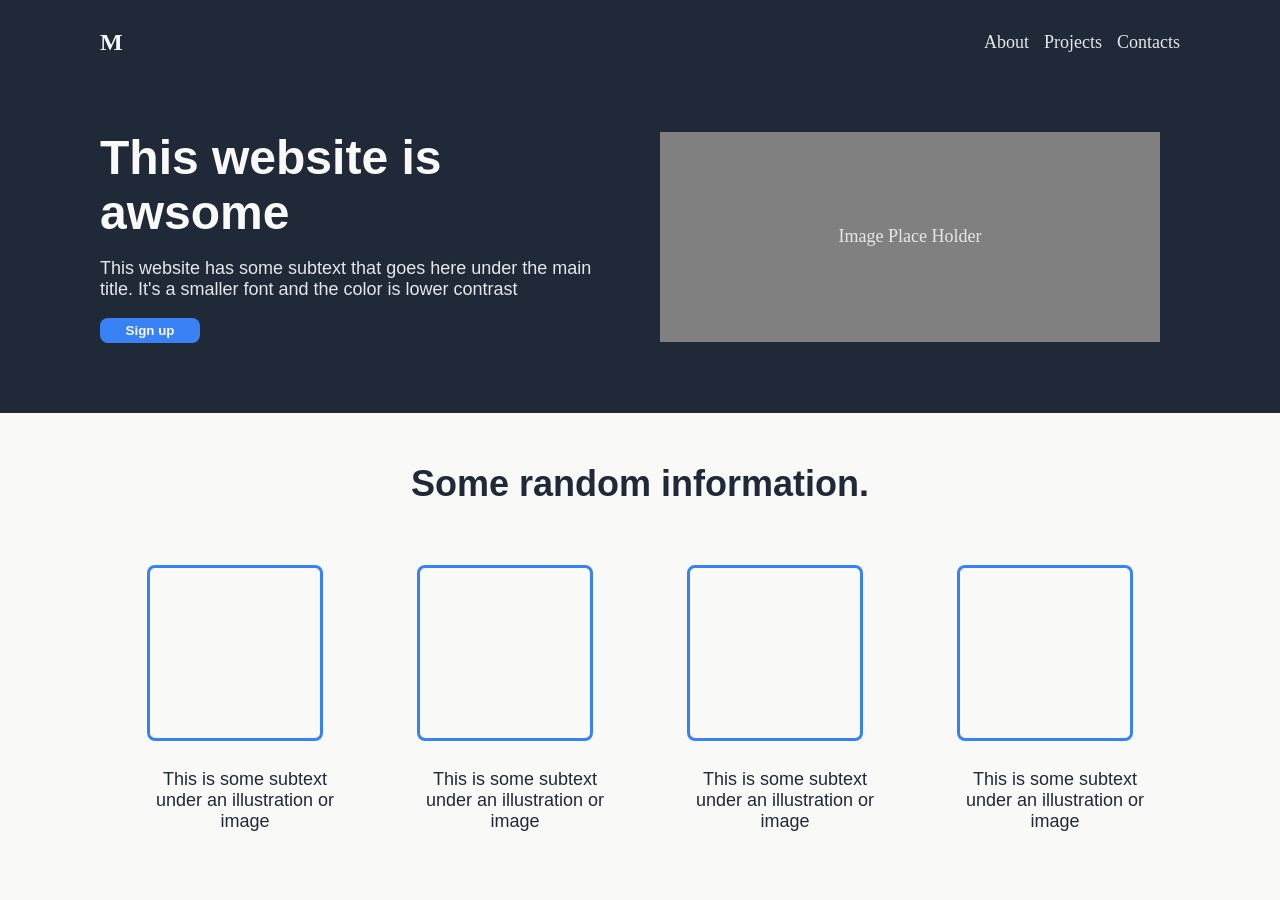
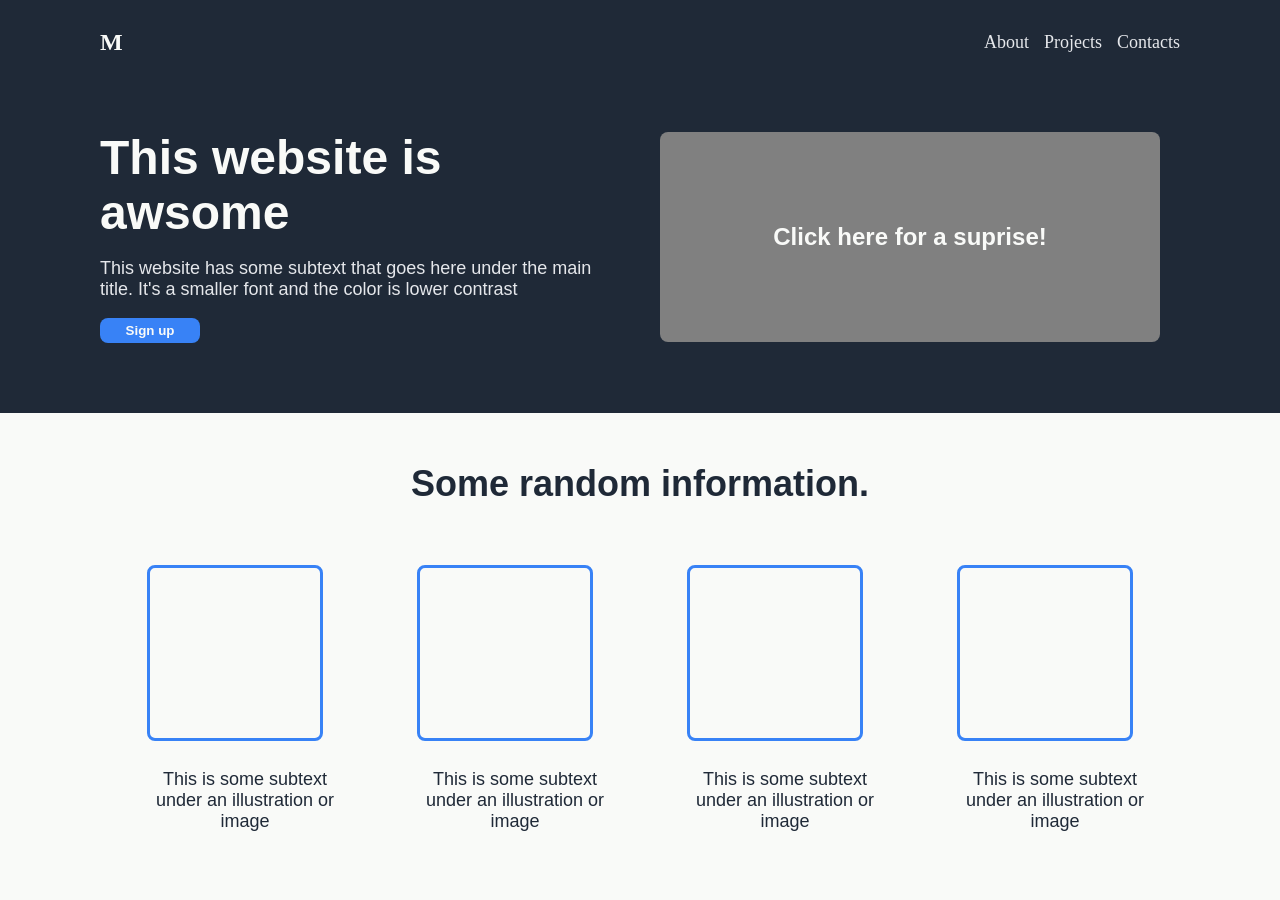
Before and after one commit to mnhng1/landing-page, a plain HTML site: page index.html in a window 1280 px wide. Drawn offline with Linux system fonts and the light colour scheme.

Commit message:
Replace image holder with rickroll button

```diff
--- a/index.html
+++ b/index.html
@@ -28,7 +28,7 @@
                     <button> Sign up </button>
                 </div>
                 <div class = "image-placeholder">
-                    <a> <link> Image Place Holder </a>
+                    <a href="https://www.youtube.com/watch?v=dQw4w9WgXcQ&ab_channel=RickAstley">  Click here for a suprise! </a>
                 </div>
             </div>
         </div>
--- a/style.css
+++ b/style.css
@@ -68,6 +68,15 @@ a{
     text-align: center;
     align-items: center;
     justify-content: center;
+    border-radius: 8px;
+
+}
+
+.image-placeholder a{
+    font-family: 'Hero New', sans-serif;
+    font-size: 24px;
+    font-weight: bold;
+    color: #f9faf8;
 
 }
 
```
